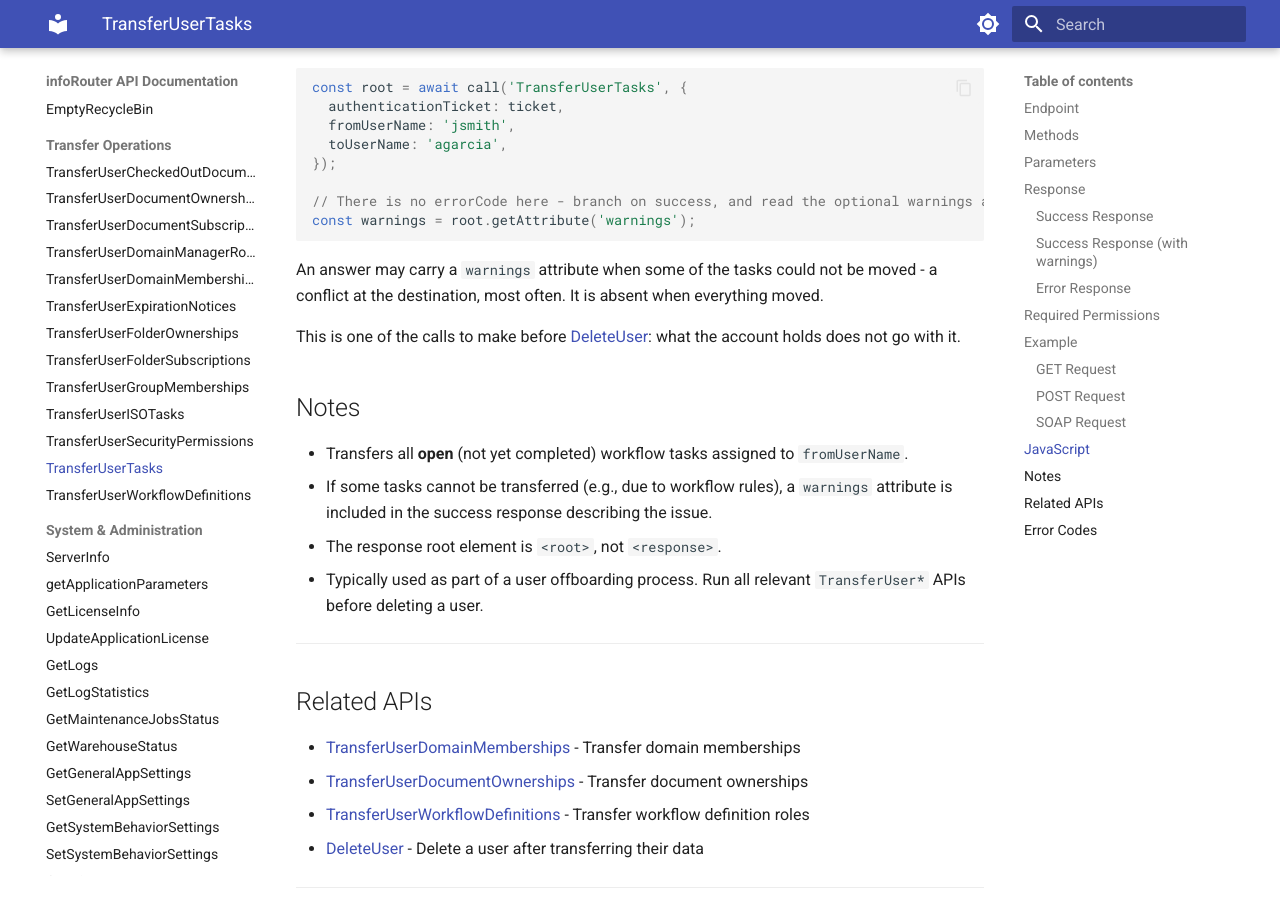
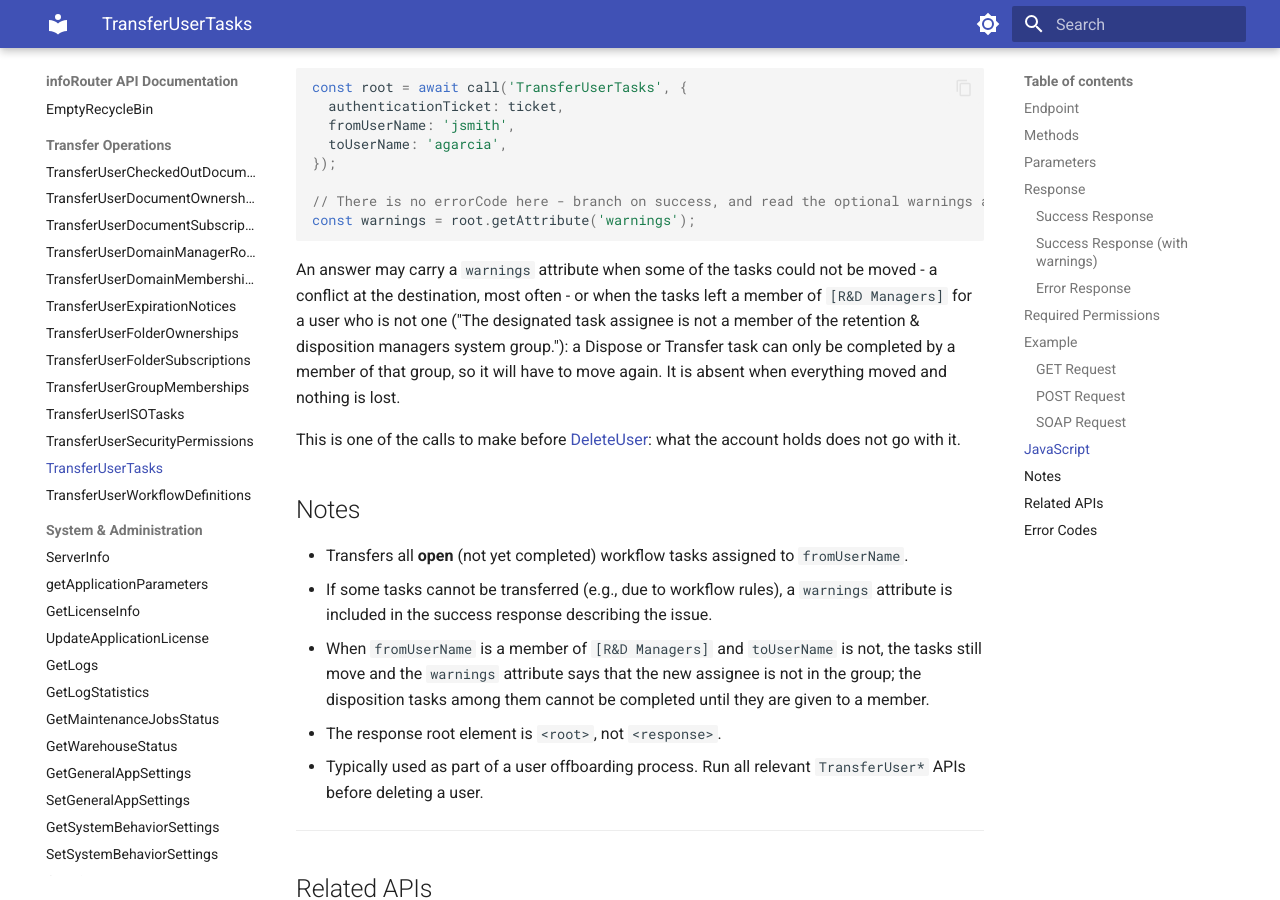
Before and after one commit to inforouter/apidocs, an MkDocs documentation site: the page built from docs/TransferUserTasks.md, in a window 1280 px wide and 900 px high, scrolled down 2941 px. Built offline with MkDocs 1.6.1 and Material for MkDocs 9.7.7, drawn with Linux system fonts in a browser that asks for light colours.

Commit message:
TransferUserTasks warns when tasks leave an R&D Manager; two unused actions gone from the User Managers page
DisplayUserProfile and ListLibraryMembers were removed from the code
(they guarded 8.7 pages only), so the role page no longer names them.
TransferUserTasks documents the second reason for a warnings attribute:
the tasks left a member of [R&D Managers] for a user who is not one, and
the disposition tasks among them cannot be completed until they move
again.

Co-Authored-By: Claude Fable 5.1 <noreply@anthropic.com>

````diff
--- a/docs/TransferUserTasks.md
+++ b/docs/TransferUserTasks.md
@@ -132,7 +132,10 @@ const warnings = root.getAttribute('warnings');
 ```
 
 An answer may carry a `warnings` attribute when some of the tasks could not be moved - a conflict at
-the destination, most often. It is absent when everything moved.
+the destination, most often - or when the tasks left a member of `[R&D Managers]` for a user who is not
+one ("The designated task assignee is not a member of the retention & disposition managers system
+group."): a Dispose or Transfer task can only be completed by a member of that group, so it will have
+to move again. It is absent when everything moved and nothing is lost.
 
 This is one of the calls to make before [DeleteUser](DeleteUser.md): what the account holds does
 not go with it.
@@ -141,6 +144,7 @@ not go with it.
 
 - Transfers all **open** (not yet completed) workflow tasks assigned to `fromUserName`.
 - If some tasks cannot be transferred (e.g., due to workflow rules), a `warnings` attribute is included in the success response describing the issue.
+- When `fromUserName` is a member of `[R&D Managers]` and `toUserName` is not, the tasks still move and the `warnings` attribute says that the new assignee is not in the group; the disposition tasks among them cannot be completed until they are given to a member.
 - The response root element is `<root>`, not `<response>`.
 - Typically used as part of a user offboarding process. Run all relevant `TransferUser*` APIs before deleting a user.
 
````
Also changed, not shown: docs/UserManagersRole.md (+2 -3 lines).
